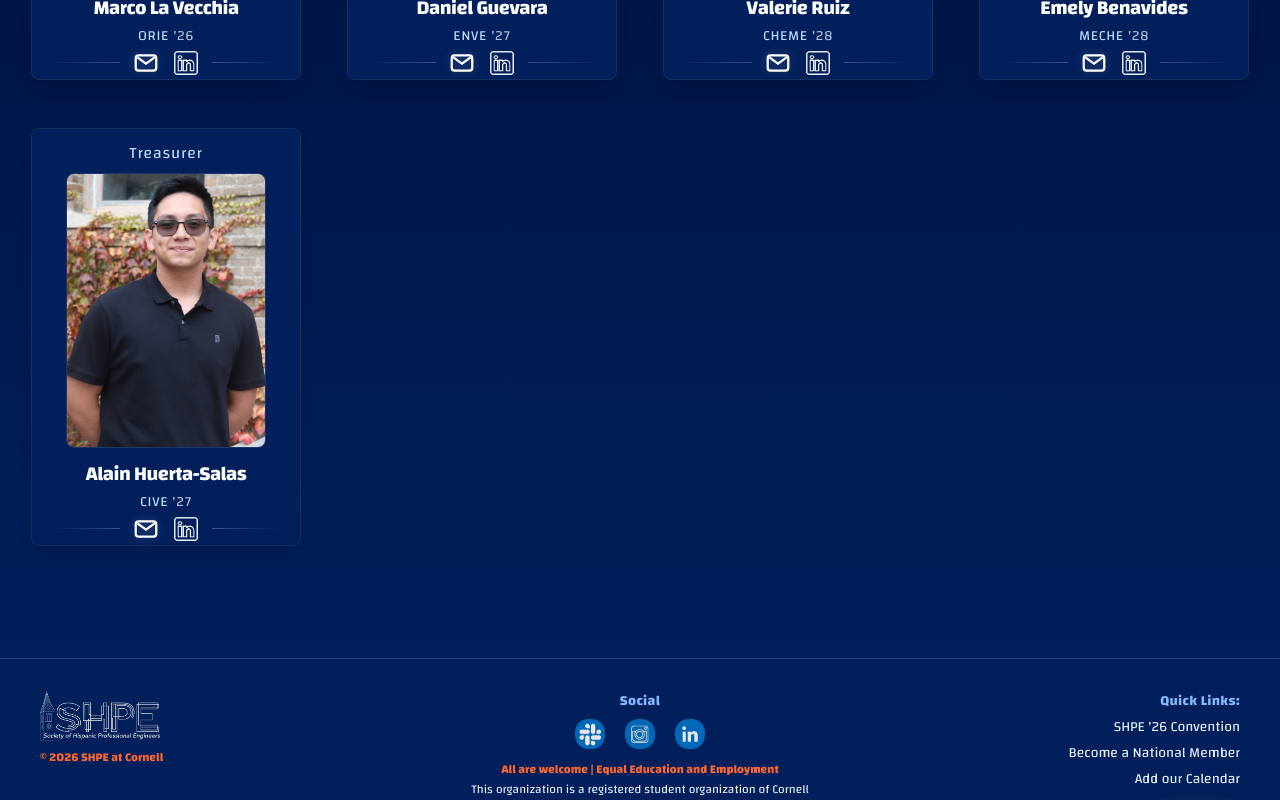
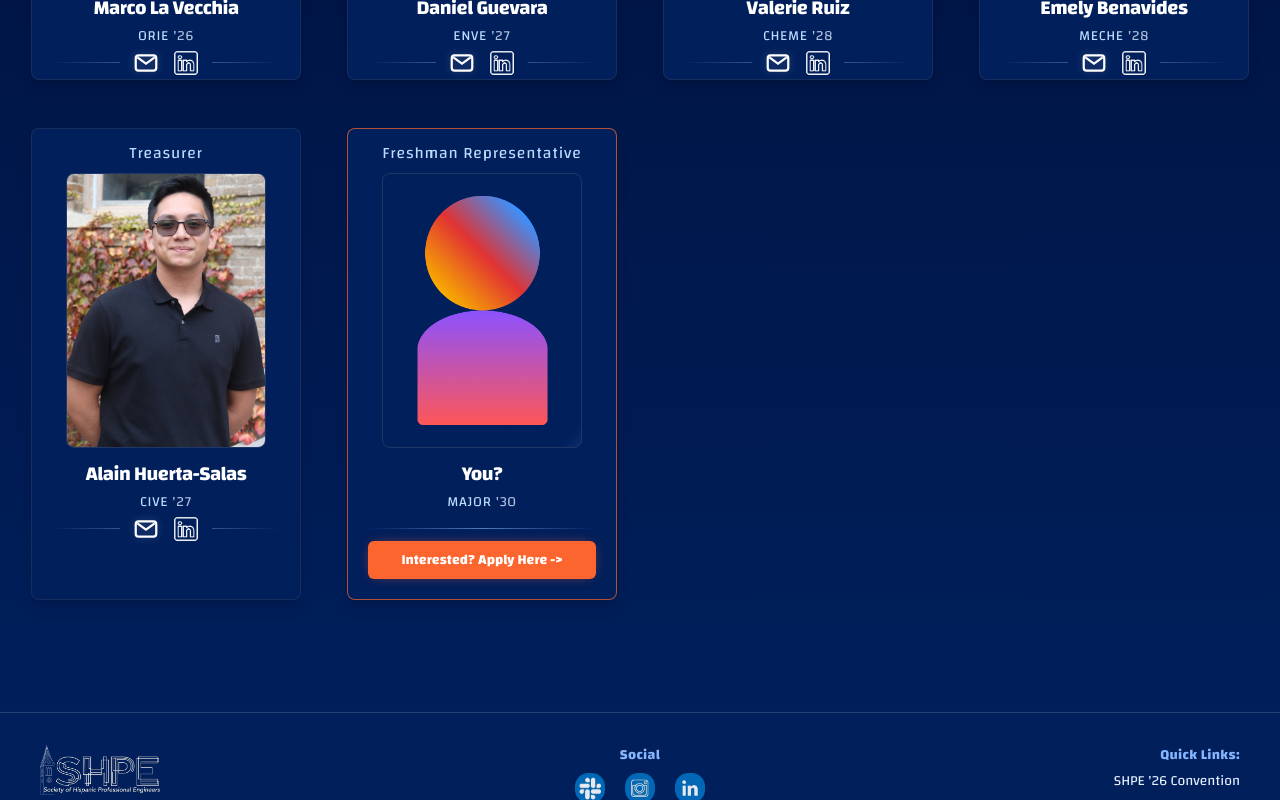
Before and after one commit to shpe-cornell/shpe-website, a Next.js app: page /team in a window 1280 px wide. Shown: the part 1658-2458 px from the top of the page. Built offline with nearby package versions, Linux system fonts and the light colour scheme.

Commit message:
Add a freshman representative slot

```diff
--- a/src/app/components/exec-card.tsx
+++ b/src/app/components/exec-card.tsx
@@ -9,8 +9,16 @@ interface ExecCardProps {
 }
 
 export default function ExecCard({ member, priority = false }: ExecCardProps) {
-  return (
-    <div className="w-[270px] rounded-lg overflow-hidden group relative bg-[#001f5b] border border-gray-600/30 hover:border-orange-400/50 shadow-lg hover:shadow-[0_0_20px_-5px_rgba(100,150,255,0.3)] transition-all duration-300">
+  const isApplicationCard = Boolean(member.applyLink);
+
+  const cardContent = (
+    <div
+      className={`w-[270px] rounded-lg overflow-hidden group relative bg-[#001f5b] border shadow-lg transition-all duration-300 ${
+        isApplicationCard
+          ? "border-[#FD652F]/70 hover:-translate-y-1 hover:border-[#FD652F] hover:shadow-[0_0_24px_-4px_rgba(253,101,47,0.55)]"
+          : "border-gray-600/30 hover:border-orange-400/50 hover:shadow-[0_0_20px_-5px_rgba(100,150,255,0.3)]"
+      }`}
+    >
       <div className="absolute inset-0 bg-[radial-gradient(circle_at_center,rgba(100,150,255,0.08)_0%,transparent_70%)] opacity-0 group-hover:opacity-100 transition-opacity duration-500" />
 
       <div className="text-center mt-3 mb-2 text-blue-200 text-md font-medium tracking-wider">
@@ -88,6 +96,30 @@ export default function ExecCard({ member, priority = false }: ExecCardProps) {
           </div>
         </div>
       </div>
+
+      {isApplicationCard && (
+        <div className="px-5 pb-5 -mt-1">
+          <div className="rounded-md border border-[#FD652F]/70 bg-[#FD652F] px-3 py-2 text-center text-sm font-bold text-white shadow-[0_0_14px_-6px_rgba(253,101,47,0.9)] transition-colors duration-300 group-hover:bg-[#ff7a45]">
+            {member.applyCta || "Apply Now"} -&gt;
+          </div>
+        </div>
+      )}
     </div>
   );
+
+  if (member.applyLink) {
+    return (
+      <a
+        href={member.applyLink}
+        target="_blank"
+        rel="noopener noreferrer"
+        aria-label={member.applyCta || `Apply for ${member.position}`}
+        className="block focus:outline-none focus-visible:ring-2 focus-visible:ring-[#FD652F] focus-visible:ring-offset-4 focus-visible:ring-offset-[#00031A]"
+      >
+        {cardContent}
+      </a>
+    );
+  }
+
+  return cardContent;
 }
--- a/src/app/data/team-data.ts
+++ b/src/app/data/team-data.ts
@@ -9,6 +9,8 @@ export type ExecMember = {
   year: string;
   email: string;
   linkedin: string;
+  applyLink?: string;
+  applyCta?: string;
 };
 
 export const execBoard: ExecMember[] = [
@@ -130,4 +132,15 @@ export const execBoard: ExecMember[] = [
     email: "aoh24@cornell.edu",
     linkedin: "https://www.linkedin.com/in/alain-huerta-salas-683569316/",
   },
+  {
+    name: "You?",
+    position: "Freshman Representative",
+    image: "/images/icons/usericon.png",
+    major: "Major",
+    year: "'30",
+    email: "",
+    linkedin: "",
+    applyLink: "https://forms.gle/ZwASkD6E32MhLbnu9",
+    applyCta: "Interested? Apply Here",
+  },
 ];
```
